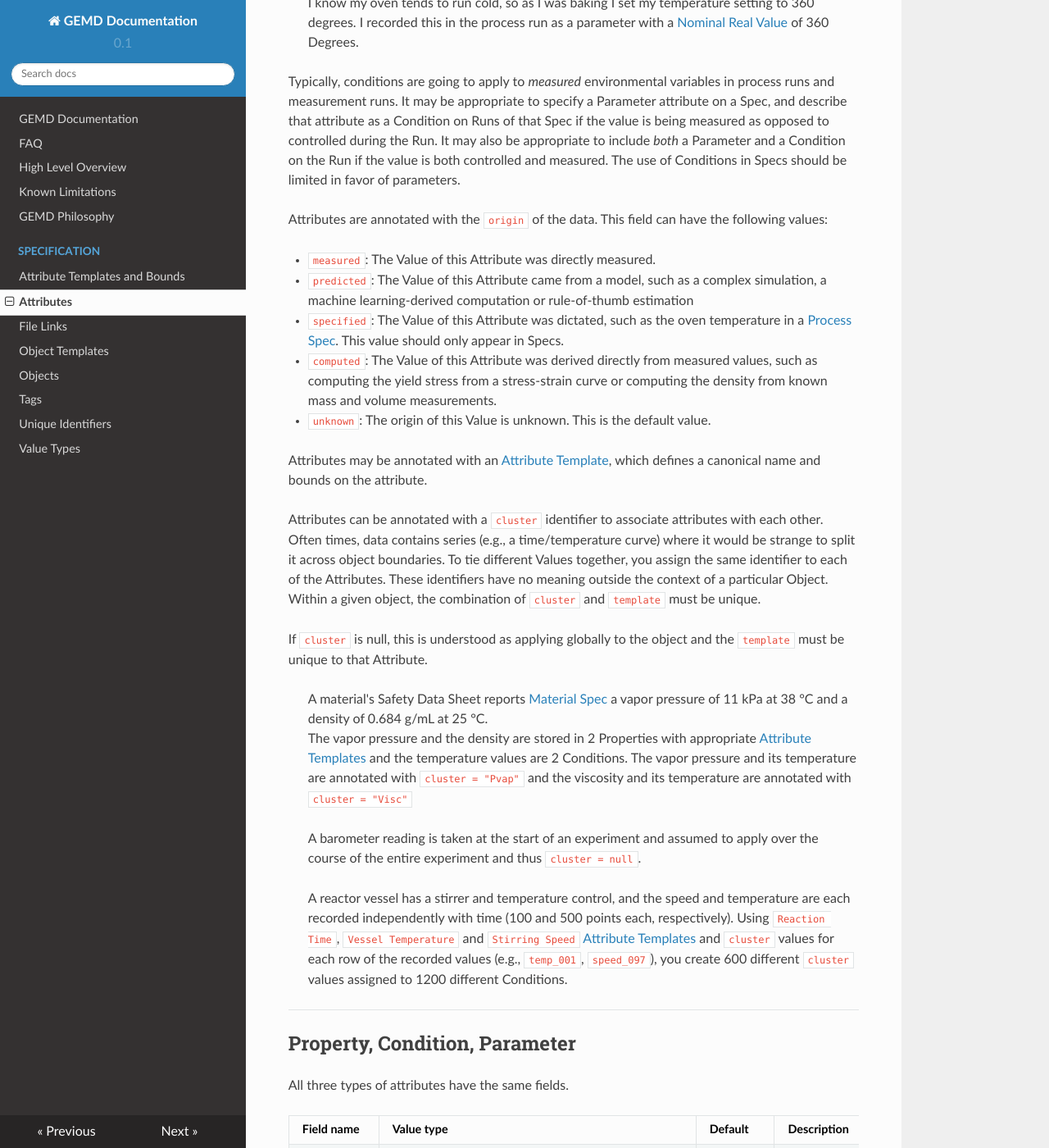
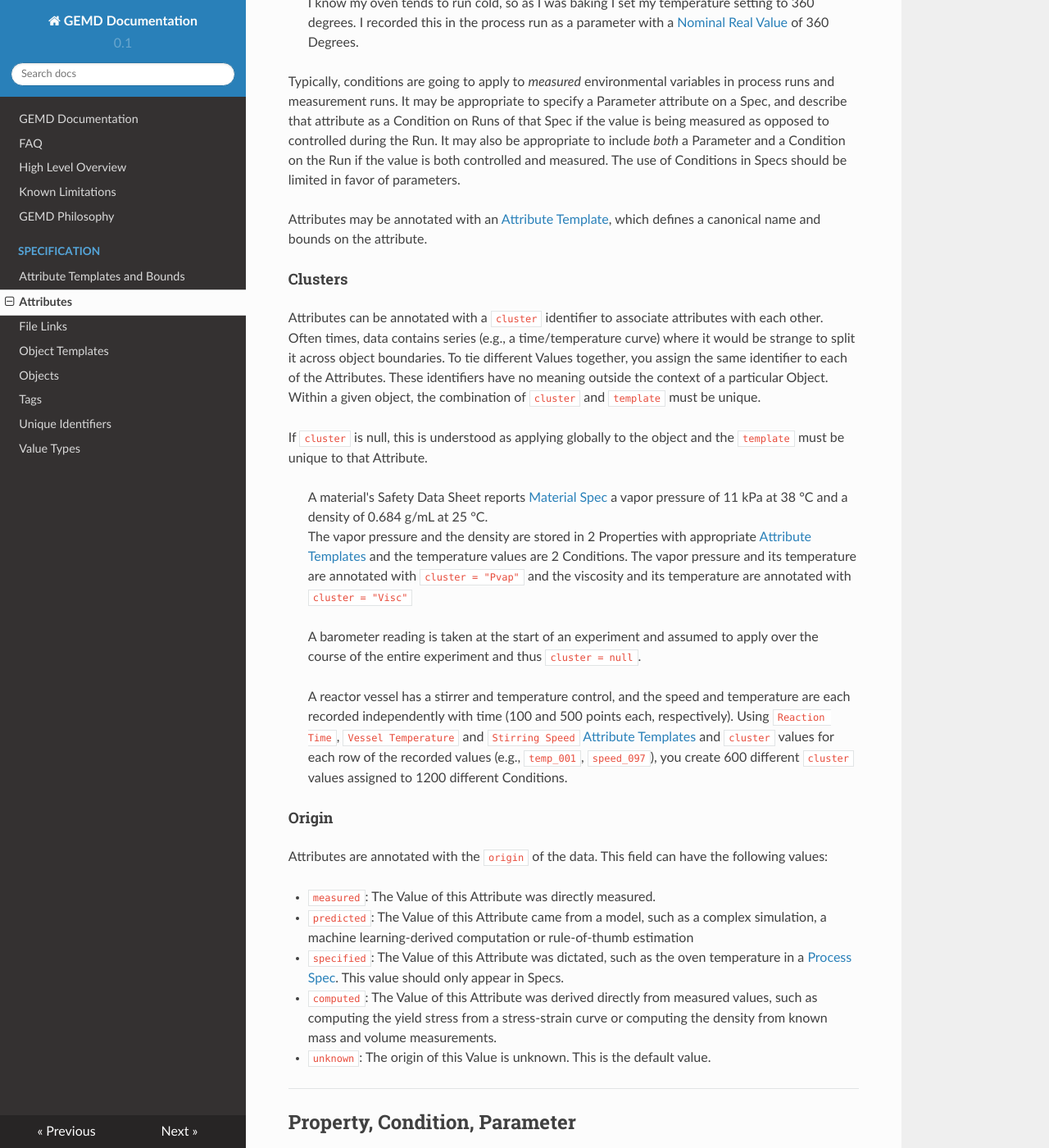
Before and after one commit to CitrineInformatics/gemd-docs, an MkDocs documentation site: the page built from docs/specification/attributes.md, in a window 1280 px wide and 1400 px high, scrolled down 649 px. Shown: the whole window at 82% size. Built offline with MkDocs 1.6.1, drawn with Linux system fonts in a browser that asks for light colours; nearby versions of some CDN libraries; some of the changed lines change nothing that is shown.

Commit message:
Added H4 tags to concepts we may want to reference

```diff
--- a/docs/specification/attributes.md
+++ b/docs/specification/attributes.md
@@ -19,15 +19,9 @@ It may be appropriate to specify a Parameter attribute on a Spec, and describe t
 It may also be appropriate to include _both_ a Parameter and a Condition on the Run if the value is both controlled and measured.
 The use of Conditions in Specs should be limited in favor of parameters.
 
-Attributes are annotated with the `origin` of the data.  This field can have the following values:
+Attributes may be annotated with an [Attribute Template](../attribute-templates), which defines a canonical name and bounds on the attribute.
 
-- `measured`: The Value of this Attribute was directly measured.
-- `predicted`: The Value of this Attribute came from a model, such as a complex simulation, a machine learning-derived computation or rule-of-thumb estimation
-- `specified`: The Value of this Attribute was dictated, such as the oven temperature in a [Process Spec](../objects#process-spec).  This value should only appear in Specs.
-- `computed`: The Value of this Attribute was derived directly from measured values, such as computing the yield stress from a stress-strain curve or computing the density from known mass and volume measurements.
-- `unknown`: The origin of this Value is unknown.  This is the default value.
-
-Attributes may be annotated with an [Attribute Template](../attribute-templates), which defines a canonical name and bounds on the attribute.
+#### Clusters
 
 Attributes can be annotated with a `cluster` identifier to associate attributes with each other.
 Often times, data contains series (e.g., a time/temperature curve) where it would be strange to split it across object boundaries.
@@ -45,6 +39,16 @@ The vapor pressure and its temperature are annotated with `cluster = "Pvap"` and
 
 > A reactor vessel has a stirrer and temperature control, and the speed and temperature are each recorded independently with time (100 and 500 points each, respectively).
 > Using `Reaction Time`, `Vessel Temperature` and `Stirring Speed` [Attribute Templates](../attribute-templates) and `cluster` values for each row of the recorded values (e.g., `temp_001`, `speed_097`), you create 600 different `cluster` values assigned to 1200 different Conditions.
+
+#### Origin
+
+Attributes are annotated with the `origin` of the data.  This field can have the following values:
+
+- `measured`: The Value of this Attribute was directly measured.
+- `predicted`: The Value of this Attribute came from a model, such as a complex simulation, a machine learning-derived computation or rule-of-thumb estimation
+- `specified`: The Value of this Attribute was dictated, such as the oven temperature in a [Process Spec](../objects#process-spec).  This value should only appear in Specs.
+- `computed`: The Value of this Attribute was derived directly from measured values, such as computing the yield stress from a stress-strain curve or computing the density from known mass and volume measurements.
+- `unknown`: The origin of this Value is unknown.  This is the default value.
 
 ---
 
```
